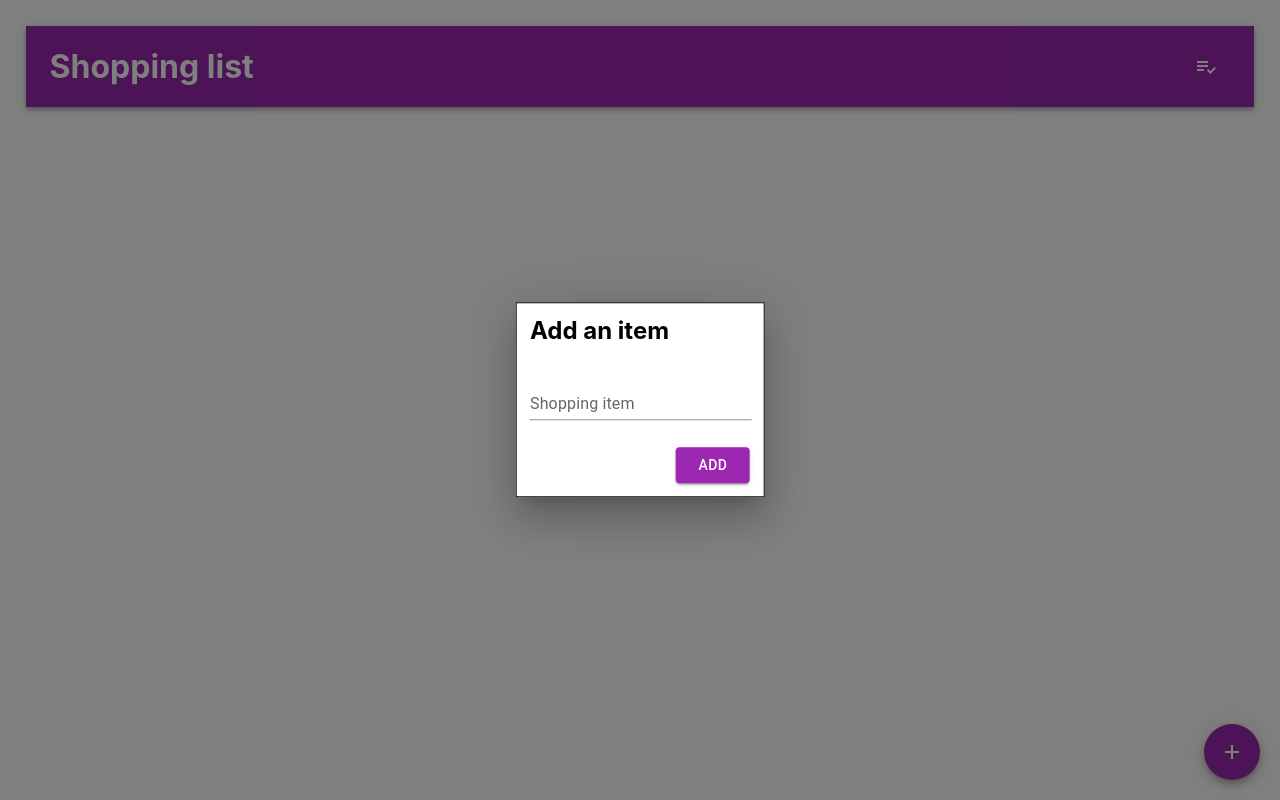
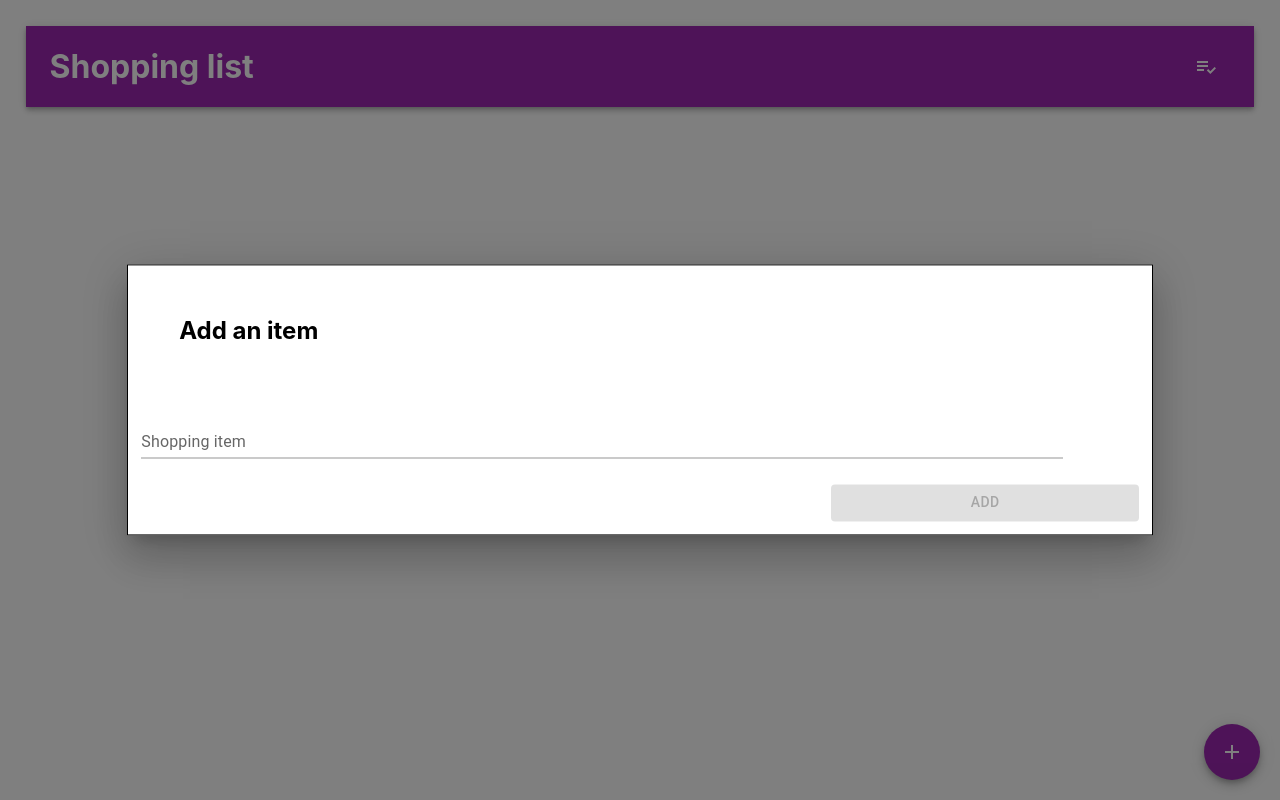
Before and after one commit to burububbu/React-Shopping-List, a React (Create React App) app: page / in a window 1280 px wide. Both pictures are taken after a click on the button 1232 px from the left and 752 px from the top of the page. Built offline with nearby package versions, Linux system fonts and the light colour scheme.

Commit message:
handl disabled buttons

```diff
--- a/src/components/ShoppingApp.js
+++ b/src/components/ShoppingApp.js
@@ -16,7 +16,7 @@ import PlaylistAddCheckIcon from "@mui/icons-material/PlaylistAddCheck";
 const boxStyle = {
   display: "flex",
   flexDirection: "column",
-  width: "fit-content",
+  width: "80%",
   height: "fit-content",
 
   position: "absolute",
@@ -49,6 +49,7 @@ class ShoppingApp extends React.Component {
       editModalOpen: false,
       idSelected: null,
       currentText: "",
+      newText: "",
       onlyCompleted: false,
     };
 
@@ -90,6 +91,7 @@ class ShoppingApp extends React.Component {
   addItem() {
     this.setState({ modalOpen: false });
     this.state.items.push({ text: this.state.currentText, completed: false });
+    this.setState({ currentText: "" });
   }
 
   openModal() {
@@ -97,6 +99,7 @@ class ShoppingApp extends React.Component {
   }
   handleModalClose() {
     this.setState({ modalOpen: false });
+    this.setState({ currentText: "" });
   }
 
   handleCurrentTextItemChange(event) {
@@ -150,7 +153,7 @@ class ShoppingApp extends React.Component {
           ))}
         <Modal open={this.state.modalOpen} onClose={this.handleModalClose}>
           <Box sx={boxStyle}>
-            <h2 style={{ margin: "10pt" }}>Add an item</h2>
+            <h2 style={{ margin: "5%" }}>Add an item</h2>
 
             <TextField
               color="secondary"
@@ -164,6 +167,7 @@ class ShoppingApp extends React.Component {
             <Button
               color="secondary"
               variant="contained"
+              disabled={this.state.currentText.length < 1}
               onClick={this.addItem}
               sx={{ width: "30%", margin: "10pt", alignSelf: "end" }}
             >
@@ -190,6 +194,7 @@ class ShoppingApp extends React.Component {
             <Button
               color="secondary"
               variant="contained"
+              disabled={this.state.newText.length < 1}
               onClick={this.editExistingElement}
               sx={{ width: "30%", margin: "10pt", alignSelf: "end" }}
             >
```
